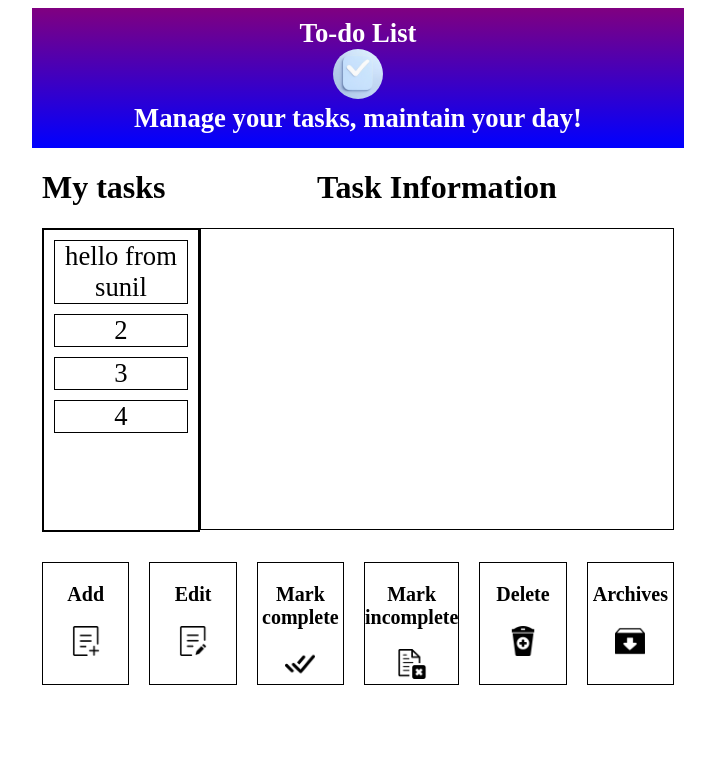
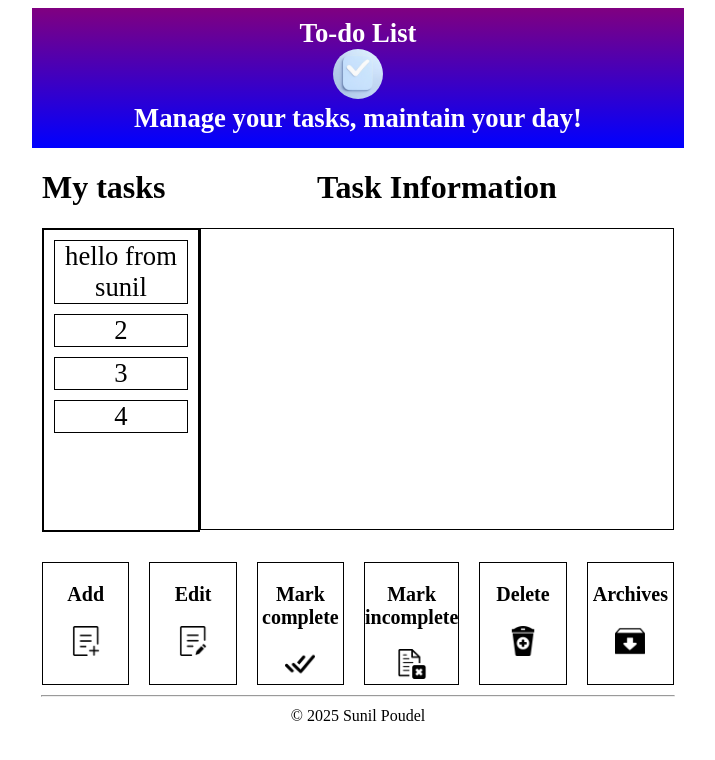
Before and after one commit to sunil-poudel/to-do-list, an Angular app: page / in a window 1280 px wide. Shown: the top 760 px of the page, without its empty margins (282-997 px from the left). Built offline with nearby package versions, Linux system fonts and the light colour scheme.

Commit message:
update readme

```diff
--- a/src/app/app.html
+++ b/src/app/app.html
@@ -8,3 +8,4 @@
   </div>
 </div>
 <app-menu/>
+<app-footer/>
--- a/src/app/app.ts
+++ b/src/app/app.ts
@@ -4,10 +4,11 @@ import {Header} from './header/header';
 import {Tasks} from './tasks/tasks';
 import {Task} from './task/task';
 import {Menu} from './menu/menu';
+import {Footer} from './footer/footer';
 
 @Component({
   selector: 'app-root',
-  imports: [RouterOutlet, Header, Tasks, Task, Menu],
+  imports: [RouterOutlet, Header, Tasks, Task, Menu, Footer],
   templateUrl: './app.html',
   styleUrl: './app.css'
 })
--- a/src/app/footer/footer.css
+++ b/src/app/footer/footer.css
@@ -0,0 +1,12 @@
+hr{
+  width: 50%;
+}
+div#footer_div{
+  text-align: center;
+  margin-top: 10px;
+}
+@media(max-width: 1007px){
+  hr{
+    width:100%;
+  }
+}
--- a/src/app/footer/footer.html
+++ b/src/app/footer/footer.html
@@ -1 +1,4 @@
-<p>footer works!</p>
+<hr/>
+<div id="footer_div">
+  &copy; 2025 Sunil Poudel
+</div>
```
Also changed, not shown: 1 other file (tests, documents, lock files or other folders).
